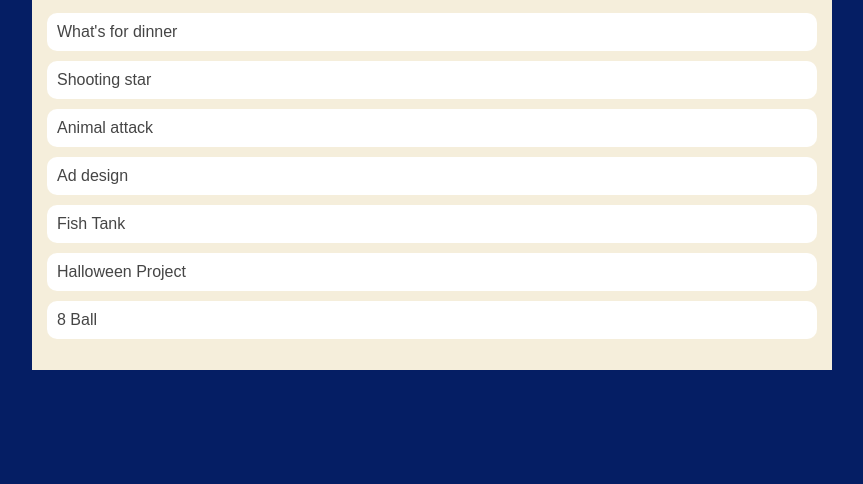
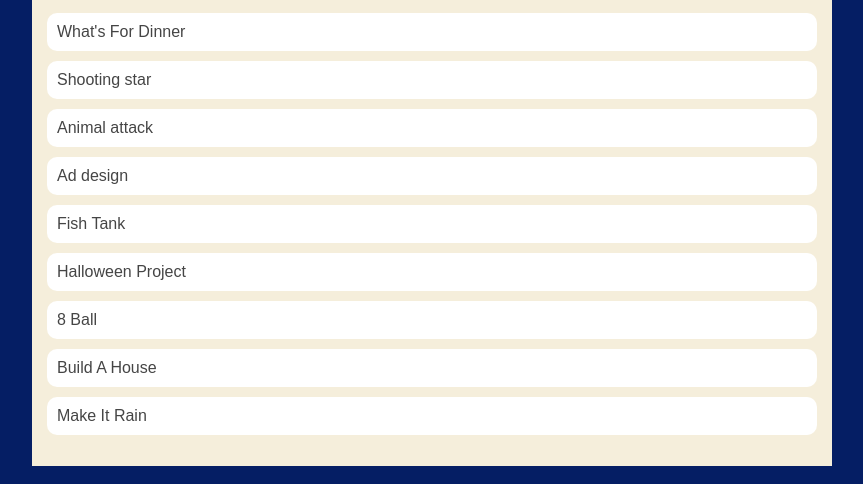
Before and after one commit to Jovan-Tucker/Jovan2079, a plain HTML site: page portfolio.html in a window 1280 px wide. Shown: the part 346-830 px from the top of the page, without its empty margins (208-1071 px from the left). Before the commit the page ends 800 px from the top, so only its background shows below. Drawn offline with Linux system fonts and the light colour scheme.

Commit message:
change to portfolio.html

```diff
--- a/portfolio.html
+++ b/portfolio.html
@@ -116,13 +116,15 @@
                     </ul>
                     <h1>Portfolio</h1>
                     <ul class ="portfolio">
-                        <li><a href=https://www.khanacademy.org/computer-programming/spin-off-of-project-whats-for-dinner/5778638086127616> What's for dinner </a></li>
+                        <li><a href=https://www.khanacademy.org/computer-programming/spin-off-of-project-whats-for-dinner/5778638086127616> What's For Dinner </a></li>
                         <li><a href="https://www.khanacademy.org/computer-programming/spin-off-of-project-shooting-star/5451953562238976"> Shooting star </a> </li>
                         <li><a href="https://www.khanacademy.org/computer-programming/spin-off-of-project-animal-attack/5398137018040320"> Animal attack </a> </li>
                         <li><a href="https://www.khanacademy.org/computer-programming/spin-off-of-project-ad-design/4728027642118144"> Ad design </a> </li>
                         <li><a href="https://www.khanacademy.org/computer-programming/spin-off-of-project-fish-tank/6731968307314688"> Fish Tank </a> </li>
                         <li><a href="https://www.khanacademy.org/computer-programming/halloween-project/5911355770585088"> Halloween Project </a> </li>
                         <li><a href="https://www.khanacademy.org/computer-programming/spin-off-of-project-magic-8-ball/6723653955272704"> 8 Ball </a> </li>
+                        <li><a href="https://www.khanacademy.org/computer-programming/spin-off-of-project-build-a-house/6312300798853120"> Build A House </a> </li>
+                        <li><a href="https://www.khanacademy.org/computer-programming/spin-off-of-project-make-it-rain/5258455955062784"> Make It Rain </a> </li>
                     </div>
             </main>
         </div>
```
